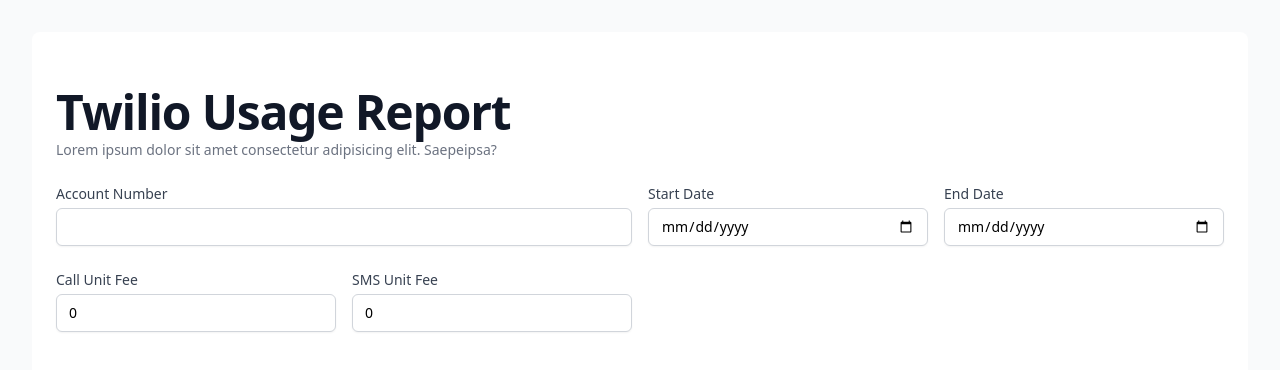
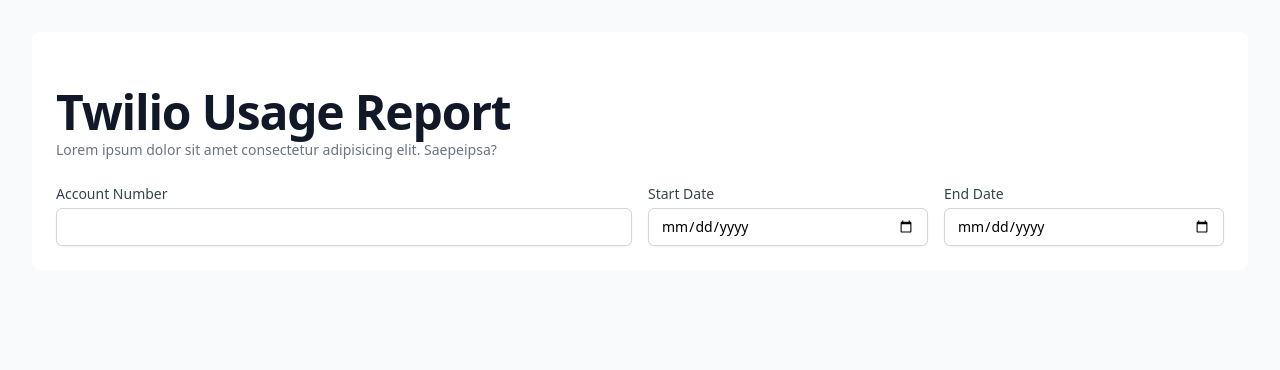
Before and after one commit to mabdalmoniem/invoices-dashboard, a Nuxt app: page / in a window 1280 px wide. Shown: the top 370 px of the page. Built offline with nearby package versions, Linux system fonts and the light colour scheme.

Commit message:
feat: 🎸 sending query params to the server

```diff
--- a/api-client/index.js
+++ b/api-client/index.js
@@ -9,6 +9,6 @@
 });
 
 
-export function getTwilioUsage({}) {
-  return apiClient.get('/twilio-test-run')
+export function getTwilioUsage(queryParams = {}) {
+  return apiClient.get('/twilio-test-run', {params: {...queryParams}})
 }
--- a/components/Dashboard.vue
+++ b/components/Dashboard.vue
@@ -2,7 +2,7 @@
   <div class="h-screen p-8 bg-gray-50">
     <div class="max-w-7xl mx-auto p8 sm:p-6 bg-white rounded-lg">
       <UsageInput @inputWasUpdated="onInputUpdate" />
-      <div class="mt-24 space-y-12 lg:space-y-0 flex space-x-4 justify-between">
+      <div class="space-y-12 lg:space-y-0 flex space-x-4 justify-between">
         <template v-if="!isObjectEmpty(callsInboundUsage)">
           <UsageStats
             title="Calls Inbound Usage"
@@ -38,9 +38,14 @@
     };
   },
   methods: {
-    onInputUpdate(payload) {
+    resetOldUsage() {
+      this.callsInboundUsage = {};
+      this.smsInboundLongcodeUsage = {};
+    },
+    onInputUpdate(queryParams) {
       this.isLoading = true;
-      getTwilioUsage({})
+      this.resetOldUsage();
+      getTwilioUsage(queryParams)
         .then((response) => {
           this.isLoading = false;
           // TODO: handle error
--- a/components/UsageInput.vue
+++ b/components/UsageInput.vue
@@ -26,7 +26,7 @@
                 type="text"
                 name="account-number"
                 id="account-number"
-                v-model="formInput.accountName"
+                v-model="formInput.account_number"
                 class="shadow-sm focus:ring-indigo-500 focus:border-indigo-500 block w-full sm:text-sm border-gray-300 rounded-md"
               />
             </div>
@@ -44,7 +44,7 @@
                 type="date"
                 name="start-date"
                 id="start-date"
-                v-model="formInput.startData"
+                v-model="formInput.start_date"
                 class="shadow-sm focus:ring-indigo-500 focus:border-indigo-500 block w-full sm:text-sm border-gray-300 rounded-md"
               />
             </div>
@@ -62,45 +62,7 @@
                 type="date"
                 name="end-date"
                 id="end-date"
-                v-model="formInput.endData"
-                class="shadow-sm focus:ring-indigo-500 focus:border-indigo-500 block w-full sm:text-sm border-gray-300 rounded-md"
-              />
-            </div>
-          </div>
-
-          <div class="sm:col-span-2">
-            <label
-              for="call-unit-fee"
-              class="block text-sm font-medium text-gray-700"
-            >
-              Call Unit Fee
-            </label>
-            <div class="mt-1">
-              <input
-                type="number"
-                name="call-unit-fee"
-                id="call-unit-fee"
-                v-model="formInput.callUnitFee"
-                oninput="if(this.value < 0) this.value = 0;"
-                class="shadow-sm focus:ring-indigo-500 focus:border-indigo-500 block w-full sm:text-sm border-gray-300 rounded-md"
-              />
-            </div>
-          </div>
-
-          <div class="sm:col-span-2">
-            <label
-              for="sms-unit-fee"
-              class="block text-sm font-medium text-gray-700"
-            >
-              SMS Unit Fee
-            </label>
-            <div class="mt-1">
-              <input
-                type="number"
-                name="sms-unit-fee"
-                id="sms-unit-fee"
-                v-model="formInput.smsUnitFee"
-                oninput="if(this.value < 0) this.value = 0;"
+                v-model="formInput.end_date"
                 class="shadow-sm focus:ring-indigo-500 focus:border-indigo-500 block w-full sm:text-sm border-gray-300 rounded-md"
               />
             </div>
@@ -112,25 +74,32 @@
 </template>
 
 <script>
-import { debounce } from "lodash";
+import { debounce, omitBy, isNil, isUndefined } from "lodash";
 
 export default {
   name: "UsageInput",
   data() {
     return {
       formInput: {
-        accountName: "",
-        startData: "",
-        endData: "",
-        callUnitFee: 0,
-        smsUnitFee: 0,
+        account_number: "",
+        start_date: "",
+        end_date: "",
       },
     };
+  },
+  methods: {
+    camelToSnakeCase(str) {
+      return str.replace(/[A-Z]/g, (letter) => `_${letter.toLowerCase()}`);
+    },
   },
   watch: {
     formInput: {
       handler: debounce(function (newValue) {
-        this.$emit("inputWasUpdated", { ...newValue });
+        const params = omitBy(
+          newValue,
+          (v) => isUndefined(v) || isNil(v) || v === ""
+        );
+        this.$emit("inputWasUpdated", { ...params });
       }, 0),
       deep: true,
     },
--- a/components/UsageStats.vue
+++ b/components/UsageStats.vue
@@ -1,6 +1,25 @@
 <template>
+  <div class="w-full">
+    <div class="my-8">
+      <label
+        :for="`${title} fee`"
+        class="block text-sm font-medium text-gray-700"
+      >
+        {{ title }} Fee
+      </label>
+      <div class="mt-1">
+        <input
+          type="number"
+          :name="`${title} fee`"
+          :id="`${title} fee`"
+          v-model="trattaBasePrice"
+          oninput="if(this.value < 0) this.value = 0;"
+          class="shadow-sm focus:ring-indigo-500 focus:border-indigo-500 block w-full sm:text-sm border-gray-300 rounded-md"
+        />
+      </div>
+    </div>
     <div
-    class="w-full p-8 bg-white border border-gray-200 rounded-2xl shadow-sm flex flex-col"
+      class="mt-12 p-8 bg-white border border-gray-200 rounded-2xl shadow-sm flex flex-col"
     >
       <div class="flex-1">
         <h3 class="text-xl font-semibold text-gray-900">{{ title }}</h3>
@@ -14,7 +33,17 @@
               >{{ key | titleCase }}: {{ usage[key] }}</span
             >
           </li>
+          <li class="flex">
+            <CheckIcon
+              class="flex-shrink-0 w-6 h-6 text-indigo-500"
+              aria-hidden="true"
+            />
+            <span class="ml-3 text-gray-500"
+              >Tratta Price: {{ trattaBasePrice * usage.usage }}</span
+            >
+          </li>
         </ul>
+      </div>
     </div>
   </div>
 </template>
@@ -32,6 +61,7 @@
   mixins: [helpersMixin],
   data() {
     return {
+      trattaBasePrice: 0,
       keys: ["count", "usage", "usage_unit", "price"],
     };
   },
```
Lines whose indentation alone changed are shown as unchanged.
